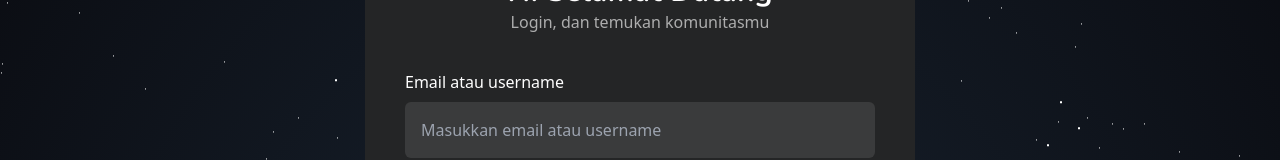
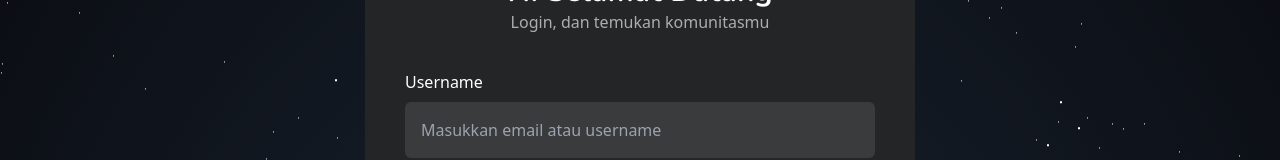
Before and after one commit to imanirv/mager-app, a Next.js app: page /auth/login in a window 1280 px wide. Shown: the part 227-387 px from the top of the page. Built offline with nearby package versions, Linux system fonts and the light colour scheme.

Commit message:
fix login & halaman komunitas

```diff
--- a/src/containers/login/login.jsx
+++ b/src/containers/login/login.jsx
@@ -48,7 +48,7 @@ const LoginContainer = () => {
                         <p className="mb-2 text-center text-red-500 text-nunito">{errMessage}</p>
                         <form action="" onSubmit={handleSubmit}>
                             <Input
-                                title="Email atau username"
+                                title="Username"
                                 name="username"
                                 id="username"
                                 type="text"
@@ -59,7 +59,7 @@ const LoginContainer = () => {
                             {
                                 getIn(touched, "username") && getIn(errors, "username") && (
                                     <div className="text-xs text-red-500 pb-3" >
-                                        Email atau username tidak boleh kosong
+                                        Username tidak boleh kosong
                                     </div>
                                 )
                             }
--- a/src/pages/komunitas/[id]/buat-komunitas.jsx
+++ /dev/null
@@ -1,9 +0,0 @@
-import BuatKomunitasContainer from "../../../containers/buatKomunitas"
-
-const BuatKomunitasPage = () => {
-    return(
-       <BuatKomunitasContainer />
-    )
-}
-
-export default BuatKomunitasPage
```
